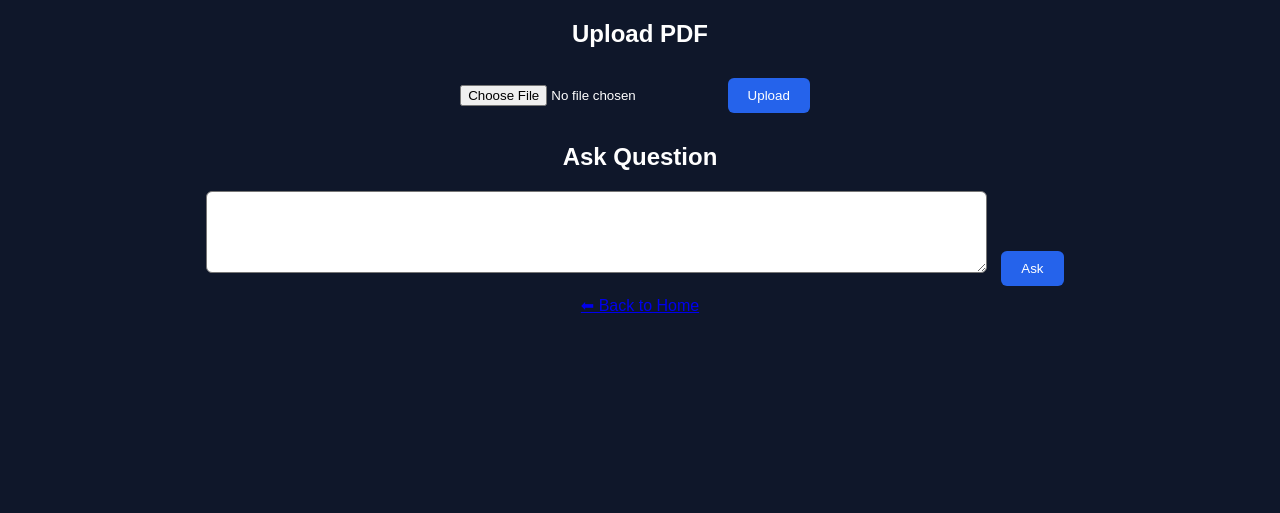
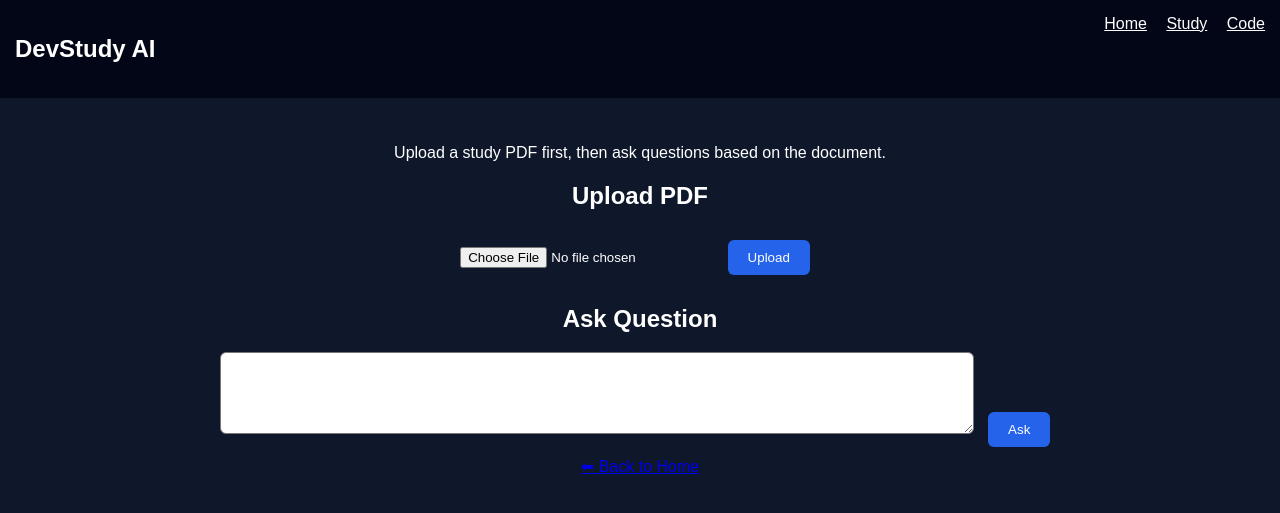
Before and after one commit to ghadiyaharsh/DevStudy-AI, a FastAPI app: page /study in a window 1280 px wide. Shown: the top 513 px of the page. Run offline with FastAPI, Linux system fonts and the light colour scheme.

Commit message:
Refactored UI using base template and centralized styling

```diff
--- a/app/main.py
+++ b/app/main.py
@@ -9,6 +9,7 @@ import shutil
 
 from app.llm_service import generate_response
 from fastapi import Form
+pdf_uploaded = False
 
 app = FastAPI()
 
@@ -28,24 +29,58 @@ def ask_ai(question:str = Form(...)):
 from fastapi.responses import RedirectResponse
 
 @app.post("/upload-pdf")
-async def upload_pdf(file: UploadFile = File(...)):
+async def upload_pdf(request: Request, file: UploadFile = File(...)):
+
+    global pdf_uploaded
+
     file_location = f"uploaded_{file.filename}"
 
-    with open(file_location, "wb") as buffer:
-        shutil.copyfileobj(file.file, buffer)
+    with open(file_location, "wb") as f:
+        f.write(await file.read())
+
 
     load_and_store_pdf(file_location)
+    pdf_uploaded = True
 
-    return RedirectResponse(url="/study", status_code=303)
+    return templates.TemplateResponse(
+        "study.html",
+        {
+            "request": request,
+            "message": "✅ PDF uploaded successfully!"
+        }
+    )
 
 @app.post("/ask-rag", response_class=HTMLResponse)
 async def ask_rag(request: Request, question: str = Form(...)):
+    global pdf_uploaded
+
+    if not pdf_uploaded:
+        return templates.TemplateResponse(
+            "study.html",
+            {
+                "request": request,
+                "error": "⚠️ Please upload a PDF first."
+            }
+        )
+
+    if not question.strip():
+        return templates.TemplateResponse(
+            "study.html",
+            {
+                "request": request,
+                "error": "⚠️ Question cannot be empty."
+            }
+        )
+
     answer = rag_answer(question)
+
     return templates.TemplateResponse(
         "study.html",
-        {"request":request,"answer": answer}
+        {
+            "request": request,
+            "answer": answer
+        }
     )
-
 
 @app.get("/study", response_class=HTMLResponse)
 async def study_page(request: Request):
@@ -61,9 +96,16 @@ async def explain_code(request: Request, code: str = Form(...)):
     prompt = f"""
 You are an expert programming assistant.
 
-1. Explain what the following code does.
-2. Identify potential issues or bugs.
-3. Suggest improvements if possible.
+Analyze the following code and respond in this format:
+
+### Code Explanation
+Explain what the code does clearly.
+
+### Possible Issues
+Mention bugs or bad practices if any.
+
+### Suggested Improvements
+Suggest improvements or optimizations.
 
 Code:
 {code}
--- a/static/style.css
+++ b/static/style.css
@@ -27,8 +27,9 @@ textarea {
 
 
 .answer-box {
-    margin-top: 20px;
-    padding: 15px;
-    background: #1e293b;
-    border-radius: 8px;
+    white-space: pre-wrap;
+    background:#111;
+    padding:15px;
+    border-radius:8px;
+    margin-top:15px;
 }
--- /dev/null
+++ b/templates/base.html
@@ -0,0 +1,40 @@
+<!DOCTYPE html>
+<html>
+<head>
+    <title>DevStudy AI</title>
+    <link rel="stylesheet" href="/static/style.css">
+</head>
+
+<body style="
+background:#0f172a;
+color:white;
+font-family:Arial;
+margin:0;
+">
+
+<!-- NAVBAR -->
+<div style="
+background:#020617;
+padding:15px;
+display:flex;
+justify-content:space-between;
+">
+
+<h2>DevStudy AI</h2>
+
+<div>
+<a href="/" style="color:white;margin-right:15px;">Home</a>
+<a href="/study" style="color:white;margin-right:15px;">Study</a>
+<a href="/code" style="color:white;">Code</a>
+</div>
+
+</div>
+
+<!-- PAGE CONTENT -->
+<div style="padding:30px;">
+{% block content %}
+{% endblock %}
+</div>
+
+</body>
+</html>
--- a/templates/study.html
+++ b/templates/study.html
@@ -1,11 +1,15 @@
-<!DOCTYPE html>
+<!--<!DOCTYPE html>
 <html>
     <head>
         <title>Study Module - DevStudy AI</title>
         <link rel="stylesheet" href="/static/style.css">
     </head>
-    <body>
-
+    <body>-->
+{% extends "base.html" %}
+{% block content %}
+       <p>
+Upload a study PDF first, then ask questions based on the document.
+</p>
         <h2>Upload PDF</h2>
         <form action="/upload-pdf" method="post" enctype="multipart/form-data">
             <input type="file" name="file" required>
@@ -13,10 +17,20 @@
         </form>
 
         <h2>Ask Question</h2>
-        <form action="/ask-rag" method="post">
+        <form action="/ask-rag" method="post" onsubmit="showLoader()">
             <textarea name="question" rows="4"></textarea>
             <button type="submit">Ask</button>
+            <div id="loading" style="display:none; margin-top:10px;">
+            ⏳ Processing your question...
+            </div>
         </form>
+        {% if message %}
+        <p style="color: lightgreen;">{{ message }}</p>
+        {% endif %}
+
+        {% if error %}
+        <p style="color: red;">{{ error }}</p>
+        {% endif %}
 
         {% if answer %}
             <div class="answer-box">
@@ -27,5 +41,19 @@
 
         <a href="/">⬅ Back to Home</a>
 
-    </body>
-</html>
+
+        <script>
+            function showLoader() {
+                document.getElementById("loading").style.display = "block";
+
+                let ans = document.getElementById("answer-box");
+                if(ans){
+                    ans.innerHTML = "";
+                }
+         }
+
+        </script>
+{% endblock %}
+
+    <!--</body>
+</html>-->
```
Also changed, not shown: templates/code.html (+10 -6 lines), templates/home.html (+11 -16 lines), templates/index.html (+7 -4 lines).
